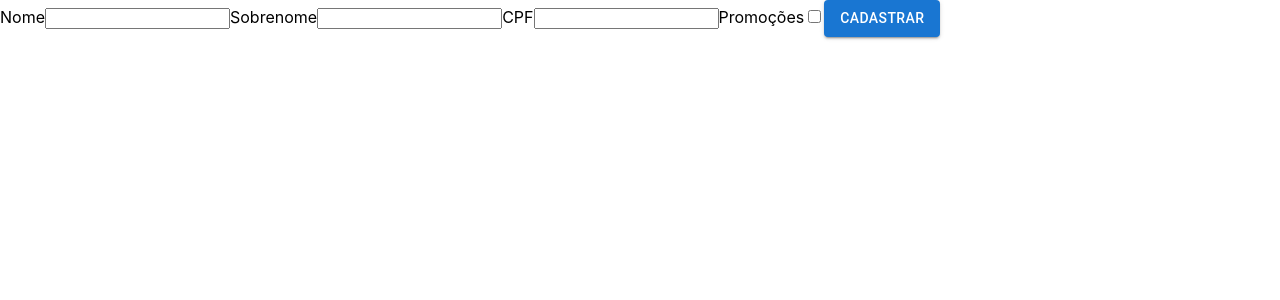
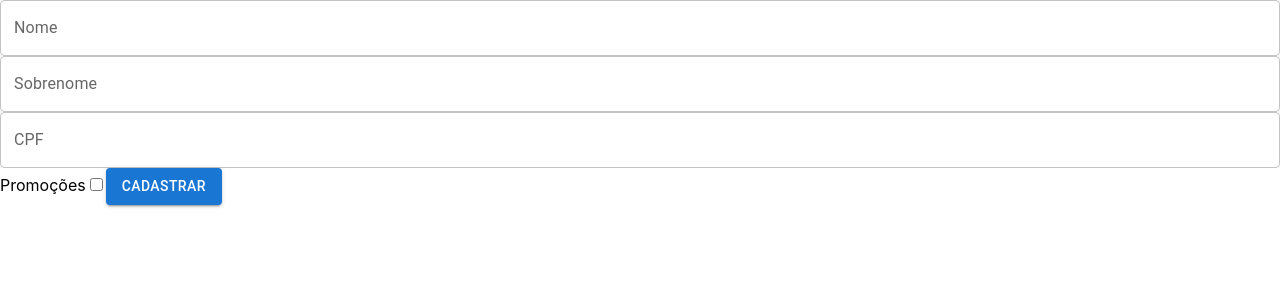
Before and after one commit to pinheiroduda/alura-react-form, a React (Create React App) app: page / in a window 1280 px wide. Shown: the top 300 px of the page. Built offline with nearby package versions, Linux system fonts and the light colour scheme.

Commit message:
refactor: ♻️ change label and input field for TextField from materialUI

```diff
--- a/src/components/form/Form.jsx
+++ b/src/components/form/Form.jsx
@@ -1,19 +1,16 @@
 import React from 'react';
+
 import { Button } from '@mui/material';
+
+import { TextField } from '@mui/material';
 
 export function Form() {
   return (
     <>
       <form>
-        <label>Nome</label>
-        <input type="text" />
-
-        <label>Sobrenome</label>
-        <input type="text" />
-
-        <label>CPF</label>
-        <input type="text" />
-
+        <TextField id='name' label='Nome' fullWidth/>
+        <TextField id='lastname' label='Sobrenome' fullWidth/>
+        <TextField id='cpf' label='CPF' fullWidth/>
         <label>Promoções</label>
         <input type="checkbox" />
 
```
